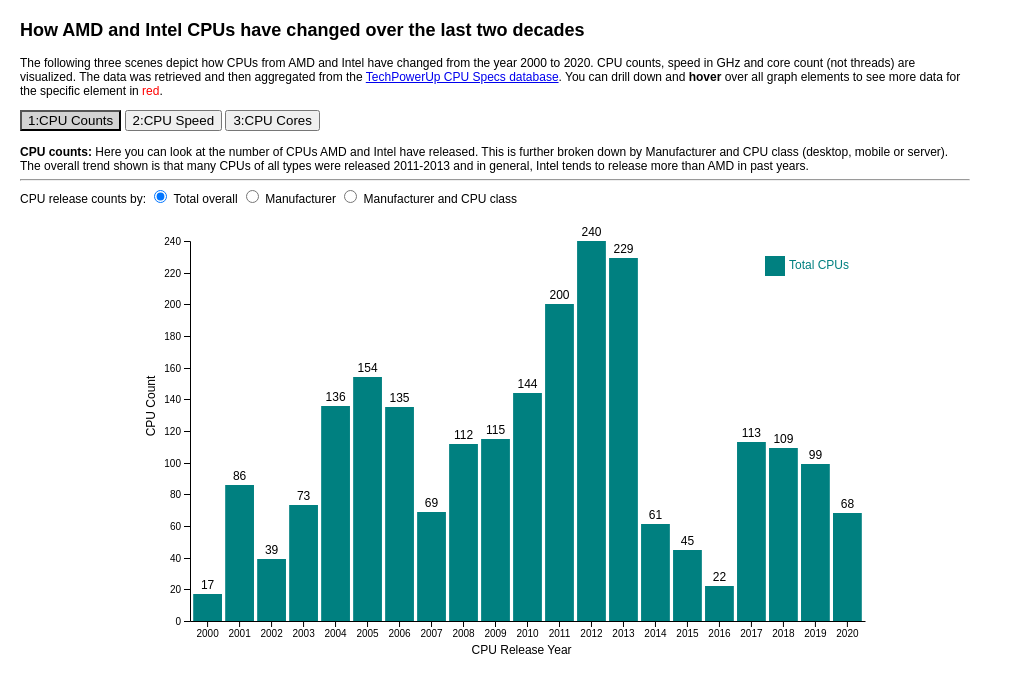
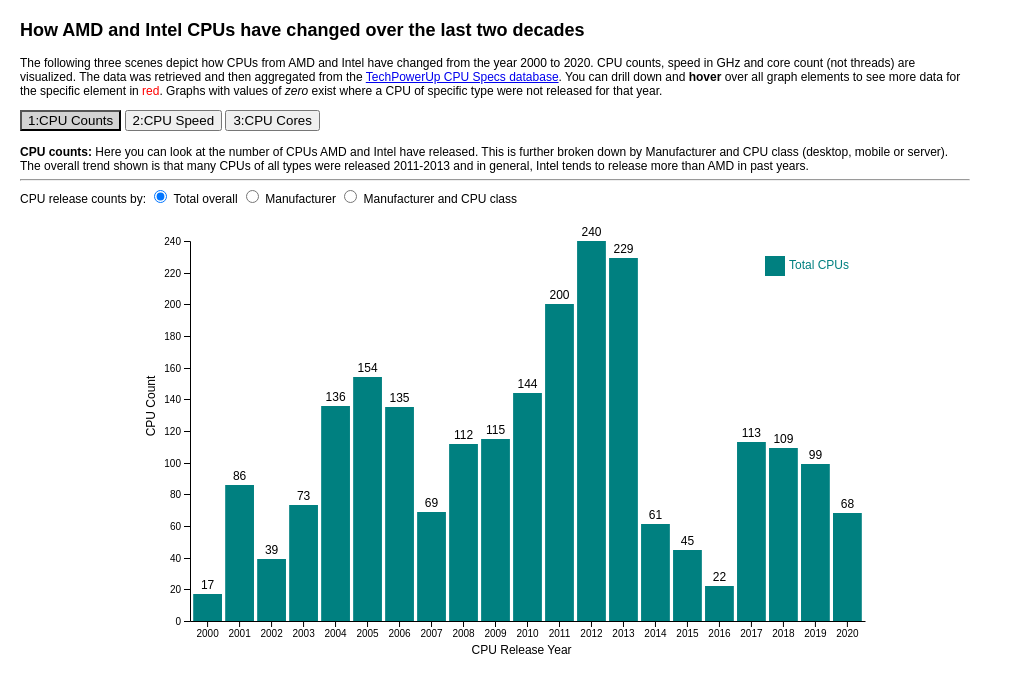
Before and after one commit to nza937/CS498DVfinal, a plain HTML site: page index.html in a window 1280 px wide. Shown: the whole page, without its empty margins (0-1013 px from the left). Drawn offline with nearby package versions, Linux system fonts and the light colour scheme.

Commit message:
More text

```diff
--- a/index.html
+++ b/index.html
@@ -43,6 +43,7 @@
     <p>The following three scenes depict how CPUs from AMD and Intel have changed from the year 2000 to 2020.
         CPU counts, speed in GHz and core count (not threads) are visualized.  The data was retrieved and then aggregated from the <a href="https://www.techpowerup.com/cpu-specs/">TechPowerUp CPU Specs database</a>.
         You can drill down and <b>hover</b> over all graph elements to see more data for the specific element in <span style="color: red;display: inline;">red</span>.
+        Graphs with values of <i>zero</i> exist where a CPU of specific type were not released for that year.
     </p>
 
     <input type="button" name="slide1" id="slide1" value="1:CPU Counts" onclick="graph1()" style="background: lightgrey;">
```
